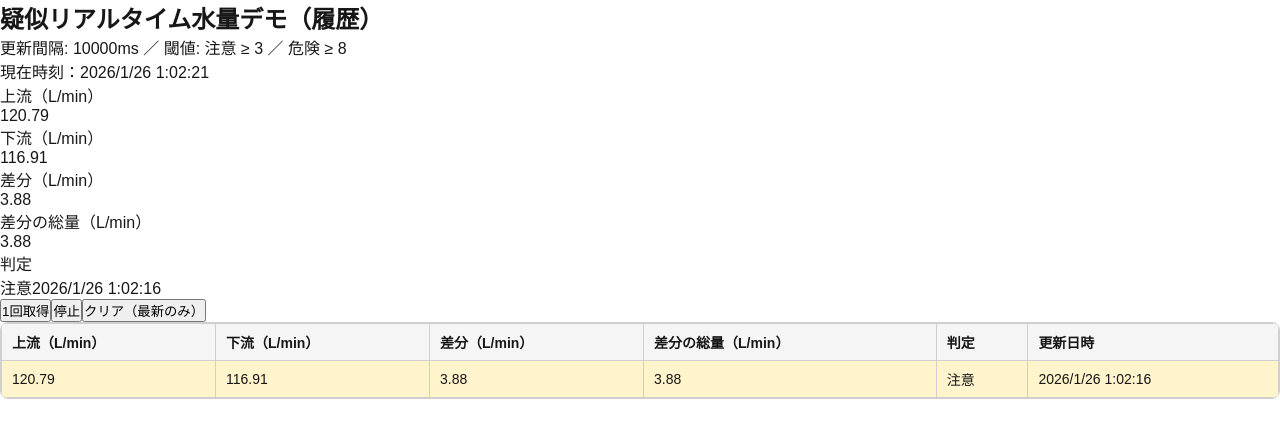
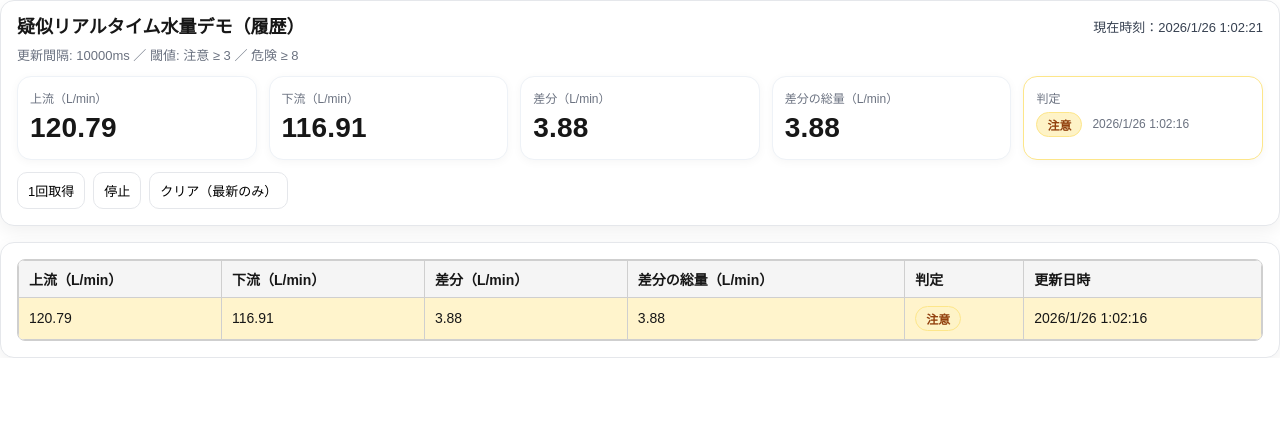
Before and after one commit to Kinopi0214/sinkhole-detection-app, a Next.js app: page / in a window 1280 px wide. Shown: the top 438 px of the page. Built offline with nearby package versions, Linux system fonts and the light colour scheme.

Commit message:
Add total water volume column

```diff
--- /dev/null
+++ b/src/components/WaterDemo.module.css
@@ -0,0 +1,163 @@
+.page {
+  display: grid;
+  gap: 16px;
+}
+
+/* 白いカード（パネル） */
+.panel {
+  background: #fff;
+  border: 1px solid #e5e7eb;
+  border-radius: 14px;
+  box-shadow: 0 6px 18px rgba(0, 0, 0, 0.06);
+  padding: 16px;
+}
+
+/* ヘッダー */
+.header {
+  display: flex;
+  align-items: flex-start;
+  justify-content: space-between;
+  gap: 12px;
+  margin-bottom: 12px;
+}
+
+.title {
+  font-size: 18px;
+  font-weight: 700;
+  line-height: 1.2;
+}
+
+.sub {
+  margin-top: 6px;
+  font-size: 13px;
+  color: #6b7280;
+}
+
+.now {
+  font-size: 13px;
+  color: #374151;
+  white-space: nowrap;
+}
+
+/* KPIグリッド */
+.kpiGrid {
+  display: grid;
+  gap: 12px;
+  grid-template-columns: repeat(1, minmax(0, 1fr));
+  margin-top: 8px;
+  margin-bottom: 12px;
+}
+
+@media (min-width: 640px) {
+  .kpiGrid {
+    grid-template-columns: repeat(2, minmax(0, 1fr));
+  }
+}
+@media (min-width: 1024px) {
+  .kpiGrid {
+    grid-template-columns: repeat(5, minmax(0, 1fr));
+  }
+}
+
+.kpiCard {
+  border: 1px solid #eef2f7;
+  border-radius: 14px;
+  padding: 12px;
+  background: #ffffff;
+  box-shadow: 0 2px 10px rgba(0, 0, 0, 0.04);
+  min-height: 84px;
+}
+
+.kpiLabel {
+  font-size: 12px;
+  color: #6b7280;
+  margin-bottom: 6px;
+}
+
+.kpiValue {
+  font-size: 28px;
+  font-weight: 800;
+  letter-spacing: 0.2px;
+  font-variant-numeric: tabular-nums;
+}
+
+.kpiRow {
+  display: flex;
+  align-items: center;
+  gap: 10px;
+  margin-top: 6px;
+}
+
+.kpiTime {
+  font-size: 12px;
+  color: #6b7280;
+  white-space: nowrap;
+}
+
+/* ボタン */
+.controls {
+  display: flex;
+  gap: 8px;
+  flex-wrap: wrap;
+}
+
+.btn {
+  appearance: none;
+  border: 1px solid #e5e7eb;
+  background: #ffffff;
+  border-radius: 10px;
+  padding: 8px 10px;
+  font-size: 13px;
+  cursor: pointer;
+}
+
+.btn:hover {
+  background: #f9fafb;
+}
+
+/* バッジ */
+.badge {
+  display: inline-flex;
+  align-items: center;
+  border-radius: 999px;
+  padding: 3px 10px;
+  font-size: 12px;
+  font-weight: 700;
+  border: 1px solid transparent;
+}
+
+/* トーン（正常/注意/危険） */
+.badge_safe {
+  background: #dbeafe;
+  color: #1e40af;
+  border-color: #bfdbfe;
+}
+.badge_warn {
+  background: #fef3c7;
+  color: #92400e;
+  border-color: #fde68a;
+}
+.badge_danger {
+  background: #fee2e2;
+  color: #991b1b;
+  border-color: #fecaca;
+}
+.badge_neutral {
+  background: #f3f4f6;
+  color: #374151;
+  border-color: #e5e7eb;
+}
+
+/* KPIの枠色も少し変える */
+.kpiTone_safe {
+  border-color: #bfdbfe;
+}
+.kpiTone_warn {
+  border-color: #fde68a;
+}
+.kpiTone_danger {
+  border-color: #fecaca;
+}
+.kpiTone_neutral {
+  border-color: #e5e7eb;
+}
--- a/src/components/WaterDemo.tsx
+++ b/src/components/WaterDemo.tsx
@@ -1,6 +1,8 @@
 "use client";
 
 import { useEffect, useMemo, useRef, useState } from "react";
+import styles from "./WaterDemo.module.css";
+
 import { MockWaterProvider } from "@/lib/providers/mockWaterProvider";
 import { calcDiff, judgeRisk, type RiskLevel, type WaterReading } from "@/lib/water";
 
@@ -10,7 +12,7 @@ type Row = WaterReading & {
 };
 
 type RowWithTotal = Row & {
-  totalDiffLmin: number; // ✅ 差分（L/min）を単純累積した値
+  totalDiffLmin: number; // 差分(L/min)を単純加算した累積
 };
 
 function numEnv(key: string, fallback: number) {
@@ -23,20 +25,8 @@ function riskLabel(risk: RiskLevel) {
   return risk === "danger" ? "危険" : risk === "warn" ? "注意" : "正常";
 }
 
-function riskBadgeClass(risk: RiskLevel) {
-  return risk === "danger"
-    ? "bg-red-100 text-red-800 border-red-200"
-    : risk === "warn"
-    ? "bg-yellow-100 text-yellow-800 border-yellow-200"
-    : "bg-blue-100 text-blue-800 border-blue-200";
-}
-
-function riskCardBorderClass(risk: RiskLevel) {
-  return risk === "danger"
-    ? "border-red-200"
-    : risk === "warn"
-    ? "border-yellow-200"
-    : "border-blue-200";
+function riskTone(risk: RiskLevel) {
+  return risk === "danger" ? "danger" : risk === "warn" ? "warn" : "safe";
 }
 
 export default function WaterDemo() {
@@ -56,7 +46,7 @@ export default function WaterDemo() {
 
   const timerRef = useRef<number | null>(null);
 
-  // 右上の現在時刻
+  // 現在時刻（右上表示）
   const [now, setNow] = useState(() => Date.now());
   useEffect(() => {
     const id = window.setInterval(() => setNow(Date.now()), 1000);
@@ -98,7 +88,7 @@ export default function WaterDemo() {
     // eslint-disable-next-line react-hooks/exhaustive-deps
   }, [running, intervalMs]);
 
-  // ✅ 差分（L/min）を「単純に加算」していく累積値を各行に付与
+  // 差分(L/min)を単純累積
   const rowsWithTotalDiff: RowWithTotal[] = useMemo(() => {
     let acc = 0;
     return rows.map((cur) => {
@@ -107,105 +97,78 @@ export default function WaterDemo() {
     });
   }, [rows]);
 
-  // ✅ 現在値カード用（最新行）
   const latest = rowsWithTotalDiff.length
     ? rowsWithTotalDiff[rowsWithTotalDiff.length - 1]
     : null;
 
+  const latestTone = latest ? riskTone(latest.risk) : "neutral";
+
   return (
-    <div className="space-y-4">
-      {/* ヘッダー */}
-      <div className="rounded-xl border bg-white p-4 shadow-sm space-y-3">
-        <div className="flex items-start justify-between gap-3">
+    <div className={styles.page}>
+      {/* 上部：カード領域 */}
+      <div className={styles.panel}>
+        <div className={styles.header}>
           <div>
-            <h2 className="text-lg font-semibold">疑似リアルタイム水量デモ（履歴）</h2>
-            <div className="text-sm text-gray-600">
+            <div className={styles.title}>疑似リアルタイム水量デモ（履歴）</div>
+            <div className={styles.sub}>
               更新間隔: {intervalMs}ms ／ 閾値: 注意 ≥ {warnDiff} ／ 危険 ≥ {dangerDiff}
             </div>
           </div>
-          <div className="text-sm text-gray-700">現在時刻：{new Date(now).toLocaleString("ja-JP")}</div>
+          <div className={styles.now}>現在時刻：{new Date(now).toLocaleString("ja-JP")}</div>
         </div>
 
-        {/* ✅ 現在値カード */}
-        <div className="grid grid-cols-1 sm:grid-cols-2 lg:grid-cols-5 gap-3">
-          <div className="rounded-xl border bg-white p-3 shadow-sm">
-            <div className="text-xs text-gray-500">上流（L/min）</div>
-            <div className="text-2xl font-semibold tabular-nums">
-              {latest ? latest.upstream.toFixed(2) : "--"}
-            </div>
+        <div className={styles.kpiGrid}>
+          <div className={styles.kpiCard}>
+            <div className={styles.kpiLabel}>上流（L/min）</div>
+            <div className={styles.kpiValue}>{latest ? latest.upstream.toFixed(2) : "--"}</div>
           </div>
 
-          <div className="rounded-xl border bg-white p-3 shadow-sm">
-            <div className="text-xs text-gray-500">下流（L/min）</div>
-            <div className="text-2xl font-semibold tabular-nums">
-              {latest ? latest.downstream.toFixed(2) : "--"}
-            </div>
+          <div className={styles.kpiCard}>
+            <div className={styles.kpiLabel}>下流（L/min）</div>
+            <div className={styles.kpiValue}>{latest ? latest.downstream.toFixed(2) : "--"}</div>
           </div>
 
-          <div className="rounded-xl border bg-white p-3 shadow-sm">
-            <div className="text-xs text-gray-500">差分（L/min）</div>
-            <div className="text-2xl font-semibold tabular-nums">
-              {latest ? latest.diff.toFixed(2) : "--"}
-            </div>
+          <div className={styles.kpiCard}>
+            <div className={styles.kpiLabel}>差分（L/min）</div>
+            <div className={styles.kpiValue}>{latest ? latest.diff.toFixed(2) : "--"}</div>
           </div>
 
-          <div className="rounded-xl border bg-white p-3 shadow-sm">
-            <div className="text-xs text-gray-500">差分の総量（L/min）</div>
-            <div className="text-2xl font-semibold tabular-nums">
-              {latest ? latest.totalDiffLmin.toFixed(2) : "--"}
-            </div>
+          <div className={styles.kpiCard}>
+            <div className={styles.kpiLabel}>差分の総量（L/min）</div>
+            <div className={styles.kpiValue}>{latest ? latest.totalDiffLmin.toFixed(2) : "--"}</div>
           </div>
 
-          <div
-            className={[
-              "rounded-xl border bg-white p-3 shadow-sm",
-              latest ? riskCardBorderClass(latest.risk) : "",
-            ].join(" ")}
-          >
-            <div className="text-xs text-gray-500">判定</div>
-            <div className="mt-2 flex items-center gap-2">
-              <span
-                className={[
-                  "inline-flex items-center rounded-full border px-2 py-0.5 text-xs font-semibold",
-                  latest ? riskBadgeClass(latest.risk) : "bg-gray-100 text-gray-700 border-gray-200",
-                ].join(" ")}
-              >
+          <div className={`${styles.kpiCard} ${styles[`kpiTone_${latestTone}`]}`}>
+            <div className={styles.kpiLabel}>判定</div>
+            <div className={styles.kpiRow}>
+              <span className={`${styles.badge} ${styles[`badge_${latestTone}`]}`}>
                 {latest ? riskLabel(latest.risk) : "--"}
               </span>
-              <span className="text-xs text-gray-500">
+              <span className={styles.kpiTime}>
                 {latest ? new Date(latest.ts).toLocaleString("ja-JP") : ""}
               </span>
             </div>
           </div>
         </div>
 
-        {/* 操作ボタン */}
-        <div className="flex items-center gap-2 flex-wrap">
-          <button
-            className="rounded-md border bg-white px-3 py-1 text-sm hover:bg-gray-50"
-            onClick={appendOne}
-          >
+        <div className={styles.controls}>
+          <button className={styles.btn} onClick={appendOne}>
             1回取得
           </button>
 
-          <button
-            className="rounded-md border bg-white px-3 py-1 text-sm hover:bg-gray-50"
-            onClick={() => setRunning((v) => !v)}
-          >
+          <button className={styles.btn} onClick={() => setRunning((v) => !v)}>
             {running ? "停止" : "再開"}
           </button>
 
-          <button
-            className="rounded-md border bg-white px-3 py-1 text-sm hover:bg-gray-50"
-            onClick={() => setRows((prev) => prev.slice(-1))}
-          >
+          <button className={styles.btn} onClick={() => setRows((prev) => prev.slice(-1))}>
             クリア（最新のみ）
           </button>
         </div>
       </div>
 
-      {/* 履歴テーブル */}
-      <div className="rounded-xl border bg-white p-4 shadow-sm">
+      {/* 下部：テーブル */}
+      <div className={styles.panel}>
+        {/* ここは既存のexcel CSSが効く前提（あなたのglobals.cssにあるはず） */}
         <div className="excel-wrap">
           <table className="excel-table">
             <thead>
@@ -224,24 +187,19 @@ export default function WaterDemo() {
                 const rowClass =
                   r.risk === "danger" ? "row-danger" : r.risk === "warn" ? "row-warn" : "row-safe";
 
+                const tone = riskTone(r.risk);
+
                 return (
                   <tr key={r.ts} className={rowClass}>
                     <td>{r.upstream.toFixed(2)}</td>
                     <td>{r.downstream.toFixed(2)}</td>
                     <td>{r.diff.toFixed(2)}</td>
                     <td>{r.totalDiffLmin.toFixed(2)}</td>
-
                     <td>
-                      <span
-                        className={[
-                          "inline-flex items-center rounded-full border px-2 py-0.5 text-xs font-semibold",
-                          riskBadgeClass(r.risk),
-                        ].join(" ")}
-                      >
+                      <span className={`${styles.badge} ${styles[`badge_${tone}`]}`}>
                         {riskLabel(r.risk)}
                       </span>
                     </td>
-
                     <td>{new Date(r.ts).toLocaleString("ja-JP")}</td>
                   </tr>
                 );
```
